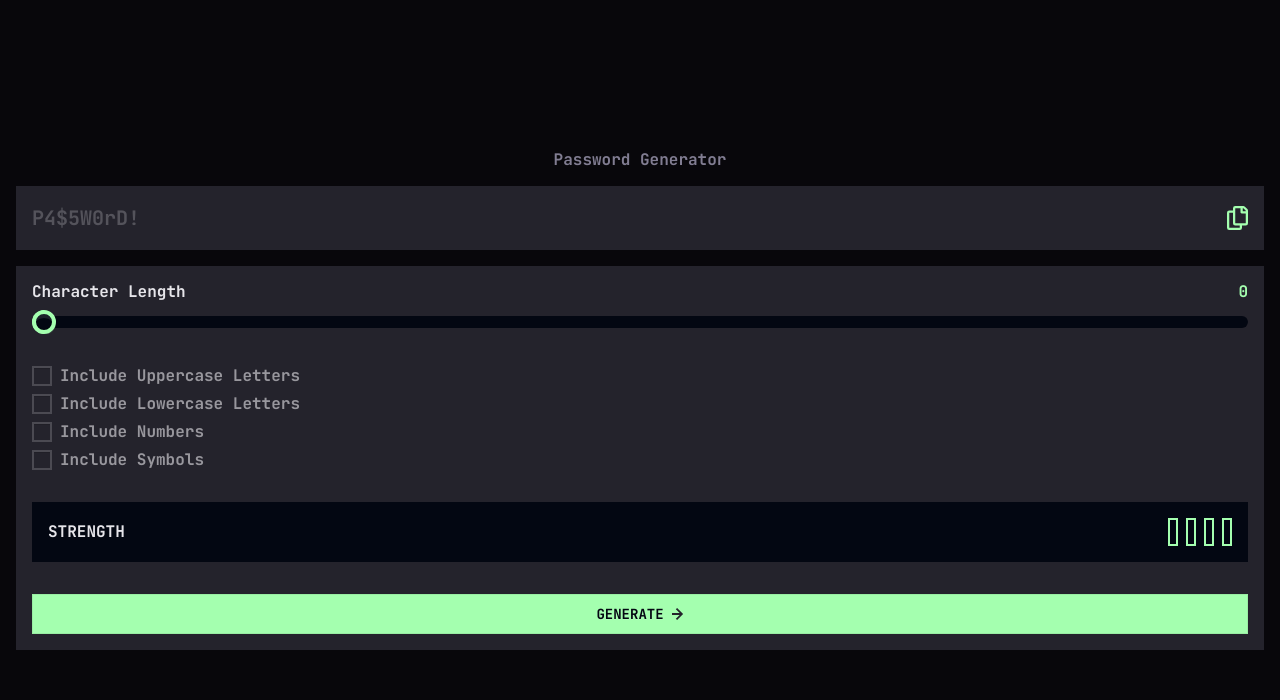
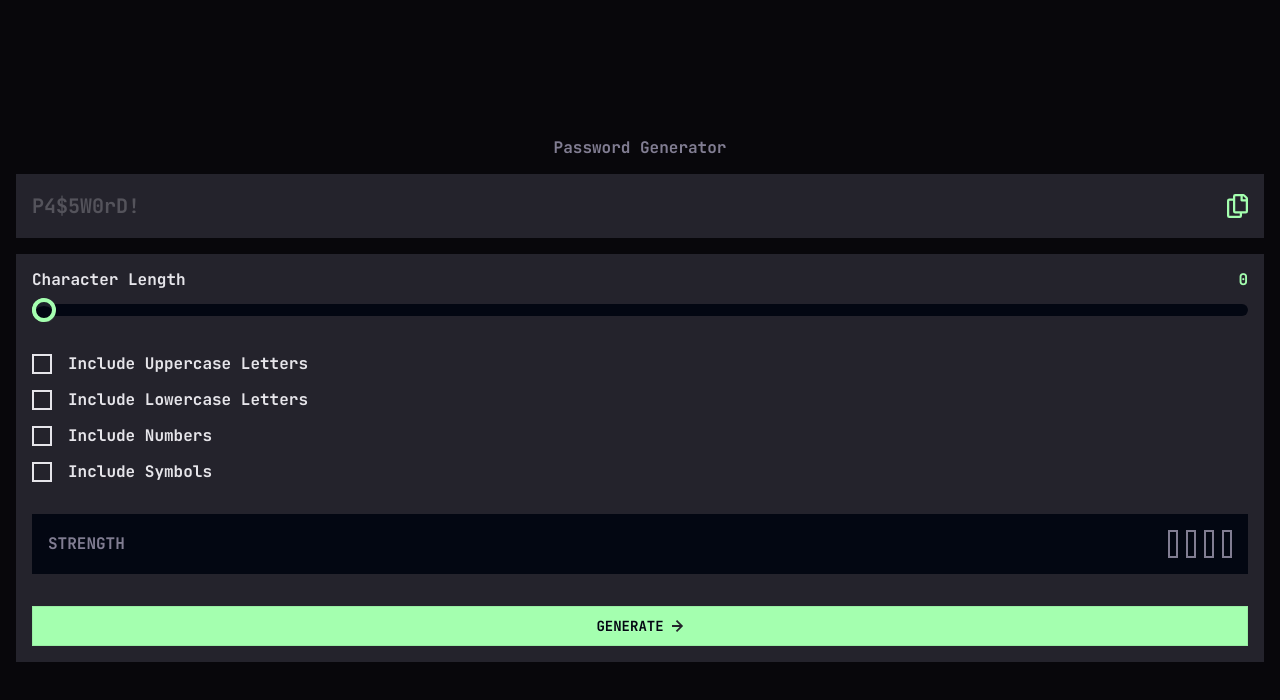
Before and after one commit to ironest/password-generator, a React (Vite) app: page / in a window 1280 px wide. Shown: the top 700 px of the page. Built offline with nearby package versions, Linux system fonts and the light colour scheme.

Commit message:
Fixed colors

```diff
--- a/src/App.tsx
+++ b/src/App.tsx
@@ -29,7 +29,13 @@ function App() {
     setLoading(true);
     setTimeout(() => {
       setLoading(false);
-      setPassword(getPasswordGenerated(config));
+      const newPassword = getPasswordGenerated(config);
+      if (newPassword.length === 0) {
+        setPassword("<Empty password>");
+      } else {
+        setPassword(newPassword);
+      }
+
       setEvaluation(getPasswordEvaluation(config));
     }, 1500);
   };
--- a/src/components/settings/inclusions/index.tsx
+++ b/src/components/settings/inclusions/index.tsx
@@ -22,13 +22,13 @@ export const SettingsInclusions = ({
   };
 
   return (
-    <div className="flex flex-col gap-2">
+    <div className="flex flex-col gap-4">
       {config.inclusions.map(({ label, value, enabled }) => {
         return (
-          <label className="label flex gap-2" key={label}>
+          <label className="label flex gap-4 text-base-content" key={label}>
             <input
               type="checkbox"
-              className="checkbox rounded-none border-2 w-5 h-5 checked:shadow-none checked:bg-primary checked:text-base-300 checked:border-0 hover:border-2 hover:border-primary hover:checked:border-0"
+              className="checkbox rounded-none border-2 border-base-content w-5 h-5 checked:shadow-none checked:bg-primary checked:text-base-300 checked:border-0 hover:border-2 hover:border-primary hover:checked:border-0"
               value={value}
               checked={enabled}
               onChange={(e) => handleCheckbox(e)}
--- a/src/components/settings/strength/index.tsx
+++ b/src/components/settings/strength/index.tsx
@@ -8,7 +8,7 @@ interface StrengthProps {
 export const Strength = ({ evaluation }: StrengthProps) => {
   return (
     <div className="w-full p-4 flex justify-between items-center bg-base-300">
-      <span className="uppercase">strength</span>
+      <span className="uppercase text-gray-600">strength</span>
       <StrengthIndicator value={evaluation?.strength || 0} />
     </div>
   );
--- a/src/components/settings/strength/indicator/index.tsx
+++ b/src/components/settings/strength/indicator/index.tsx
@@ -11,8 +11,12 @@ export const StrengthIndicator = ({ value }: StrengthIndicatorProps) => {
         <div
           key={index}
           className={
-            "border-2 border-primary h-[28px] w-[10px]" +
-            `${index < value ? " bg-primary" : ""}`
+            "h-[28px] w-[10px]" +
+            `${
+              index < value
+                ? " bg-warning border-0"
+                : " border-2 border-gray-600"
+            }`
           }
         ></div>
       ))}
```
